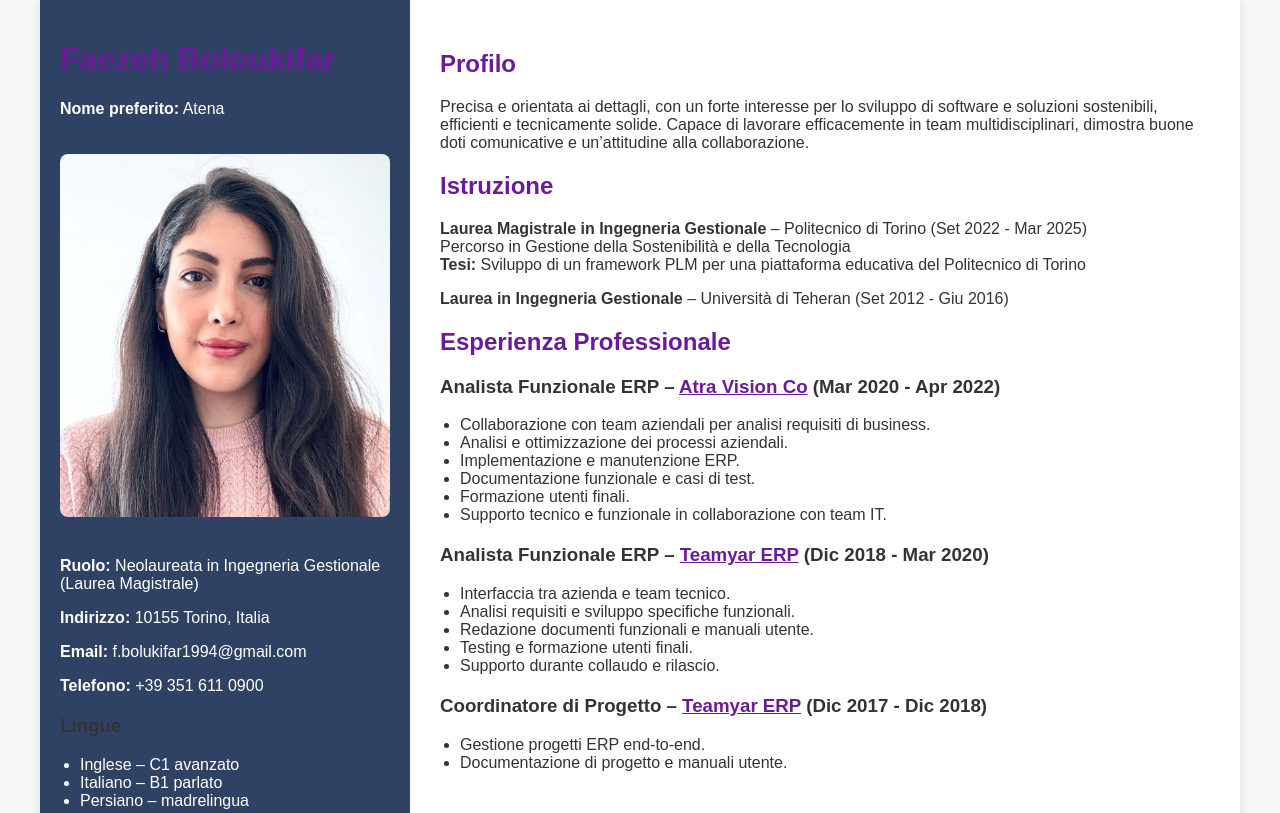
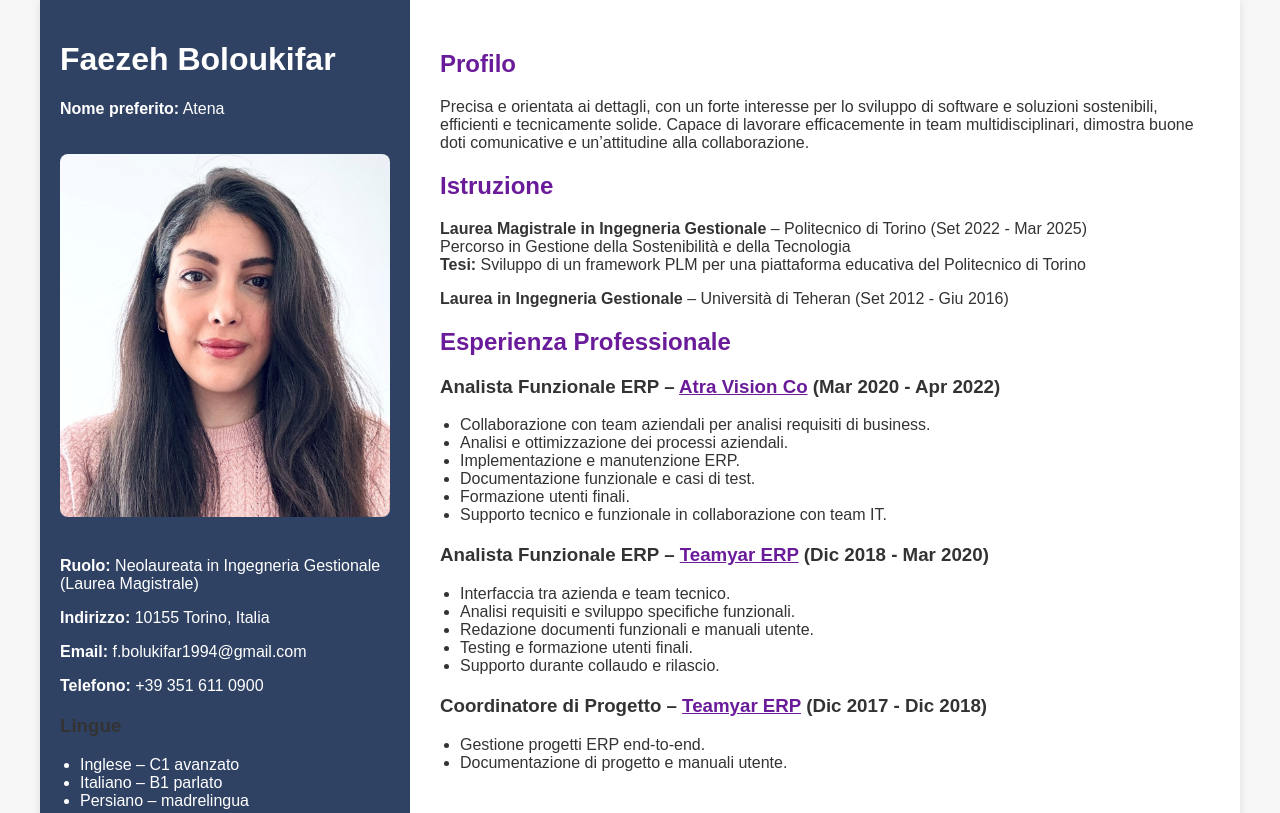
Before and after one commit to FaezehBoloukifar/Boloukifar.github.io, a plain HTML site: page index.html in a window 1280 px wide. Shown: the top 813 px of the page. Drawn offline with Linux system fonts and the light colour scheme.

Commit message:
Add files via upload

```diff
--- a/index.html
+++ b/index.html
@@ -52,7 +52,7 @@
 <body>
     <div class="container">
         <div class="sidebar">
-            <h1>Faezeh Boloukifar</h1>
+            <h1 style="color: white;">Faezeh Boloukifar</h1>
             <p><strong>Nome preferito:</strong> Atena</p>
             <img src="photo.jpg" alt="Profile Photo">
             <p><strong>Ruolo:</strong> Neolaureata in Ingegneria Gestionale (Laurea Magistrale)</p>
```
